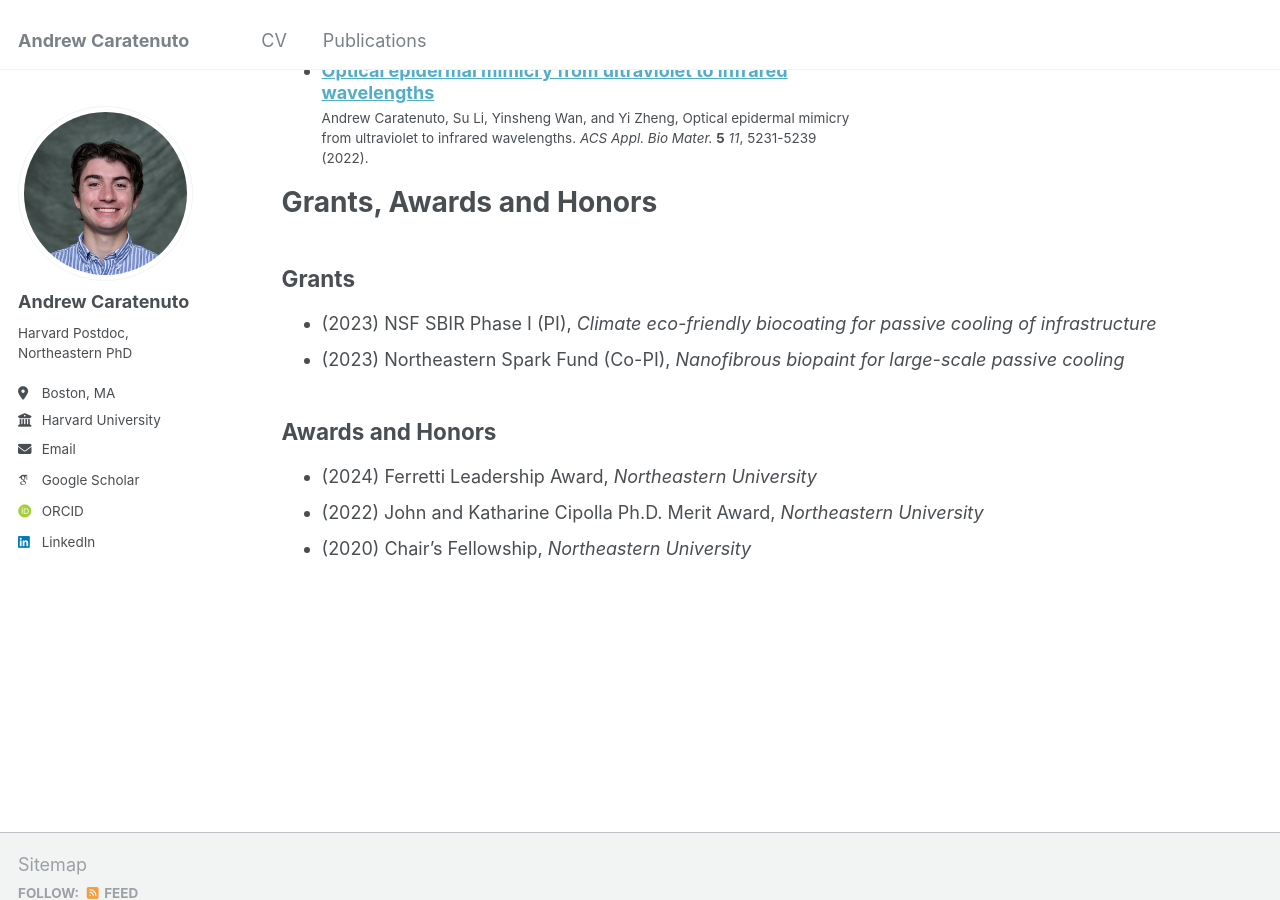
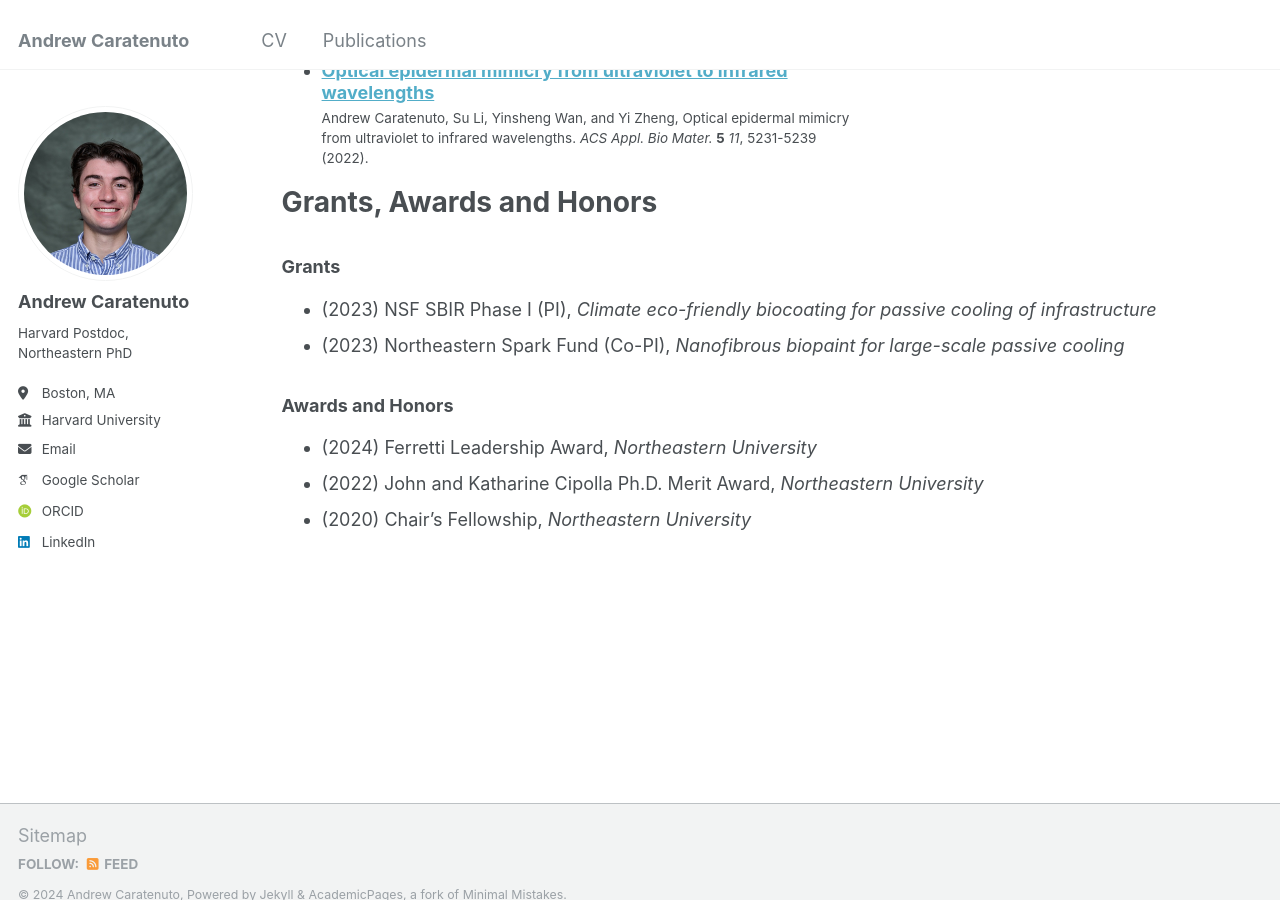
Before and after one commit to andrewcaratenuto/andrewcaratenuto.github.io, a Jekyll site: the page built from _pages/cv.md, in a window 1280 px wide and 900 px high, scrolled down 1214 px. Built offline with Jekyll 4.4.1, drawn with Linux system fonts in a browser that asks for light colours; some web fonts are replaced.

Commit message:
Update cv.md

```diff
--- a/_pages/cv.md
+++ b/_pages/cv.md
@@ -39,11 +39,11 @@ Featured Publications
 
 Grants, Awards and Honors
 ======
-## Grants
+### Grants
 * (2023) NSF SBIR Phase I (PI), *Climate eco-friendly biocoating for passive cooling of infrastructure*
 * (2023) Northeastern Spark Fund (Co-PI), *Nanofibrous biopaint for large-scale passive cooling*
 
-## Awards and Honors
+### Awards and Honors
 * (2024) Ferretti Leadership Award, *Northeastern University*
 * (2022) John and Katharine Cipolla Ph.D. Merit Award, *Northeastern University*
 * (2020) Chair's Fellowship, *Northeastern University*
```
